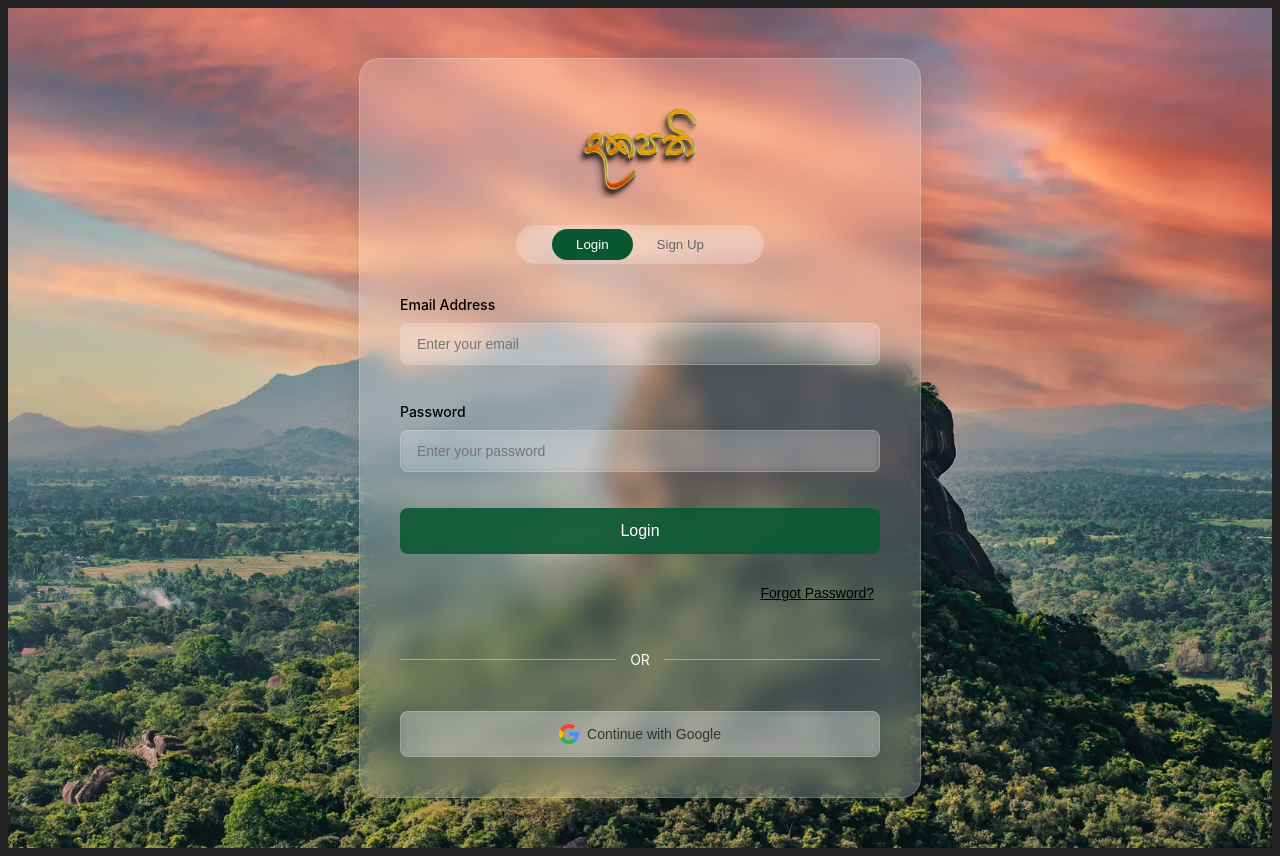
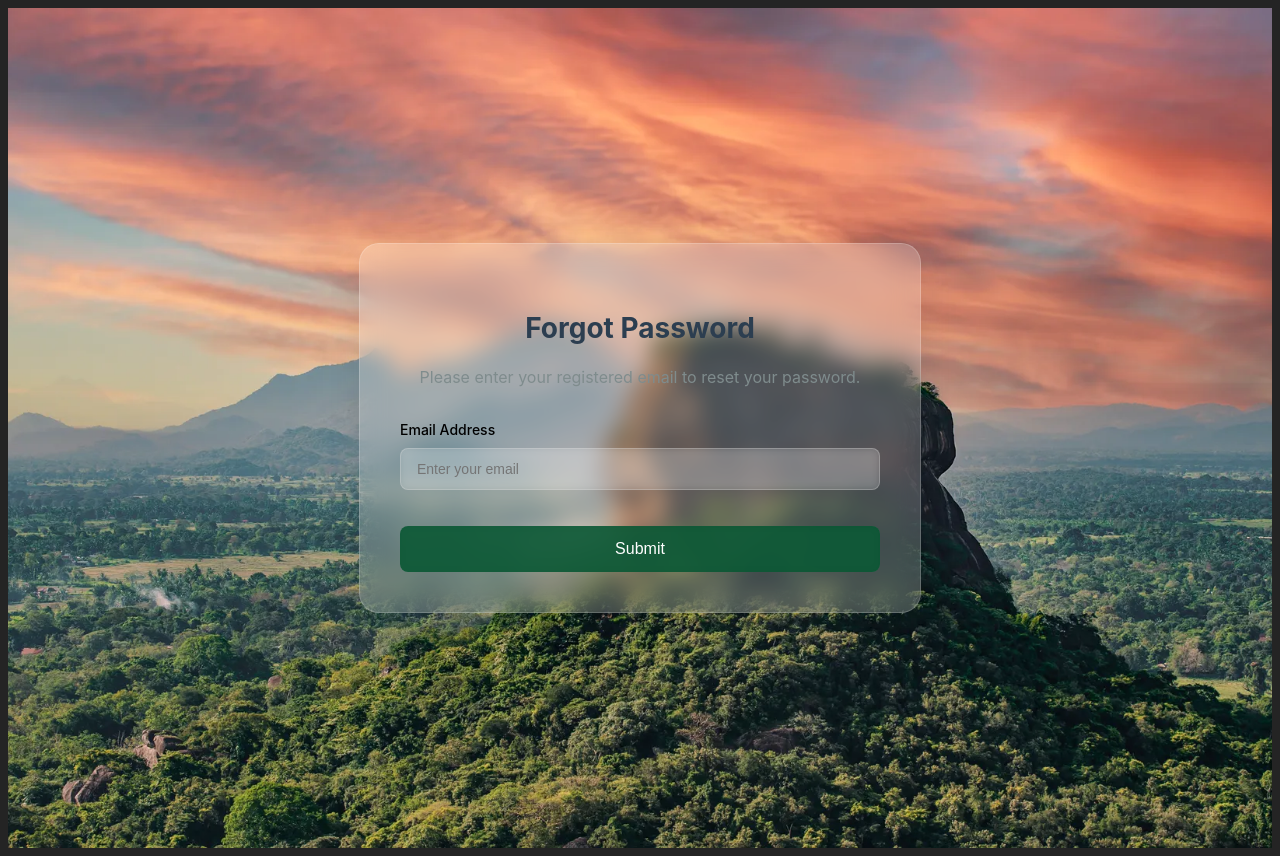
Before and after one commit to daneezza/dakapathi-tax-app-sdgp-cs134, a React (Vite) app in the folder frontend/: page / in a window 1280 px wide. Both pictures are taken after a click on the button "Forgot Password?". Built offline with nearby package versions, Linux system fonts and the light colour scheme.

Commit message:
Forgot password frontend ui

```diff
--- /dev/null
+++ b/frontend/src/pages/ForgotPassword.jsx
@@ -0,0 +1,37 @@
+import React, { useState } from 'react';
+
+const ForgotPassword = () => {
+const [email, setEmail] = useState('');
+
+const handleSubmit = (e) => {
+e.preventDefault();
+alert('Password reset instructions have been sent to your email.');
+};
+
+return (
+    <div className="auth-container">
+    <div className="auth-box">
+    <div className="auth-header">
+        <h2>Forgot Password</h2>
+        <p>Please enter your registered email to reset your password.</p>
+    </div>
+        <form onSubmit={handleSubmit} className="auth-form">
+            <div className="form-group">
+            <label>Email Address</label>
+            <input
+                type="email"
+                name="email"
+                value={email}
+                onChange={(e) => setEmail(e.target.value)}
+                placeholder="Enter your email"
+                required
+            />
+            </div>
+            <button type="submit" className="auth-button">Submit</button>
+        </form>
+    </div>
+    </div>
+);
+};
+
+export default ForgotPassword;
--- a/frontend/src/pages/Login.jsx
+++ b/frontend/src/pages/Login.jsx
@@ -3,12 +3,14 @@ import AuthHeader from '../components/auth/AuthHeader';
 import AuthForm from '../components/auth/AuthForm';
 import OTPVerification from '../components/auth/OTPVerification';
 import axios from 'axios';
+import ForgotPassword from './ForgotPassword';
 
 const Login = () => {
   const [isLogin, setIsLogin] = useState(true);
   const [showOTP, setShowOTP] = useState(false);
   const [otp, setOTP] = useState(['', '', '', '', '', '']);
   const [errorMessage, setErrorMessage] = useState('');
+  const [showForgotPassword, setShowForgotPassword] = useState(false);
 
   const handleGoogleAuth = () => {
     console.log('Google auth clicked');
@@ -54,7 +56,7 @@ const Login = () => {
   };
 
   const handleForgotPassword = () => {
-    console.log('Forgot password clicked');
+    setShowForgotPassword(true);
   };
 
   if (showOTP) {
@@ -65,6 +67,10 @@ const Login = () => {
         handleOTPSubmit={handleOTPSubmit}
       />
     );
+  }
+
+  if (showForgotPassword) {
+    return <ForgotPassword />;
   }
 
   return (
```
